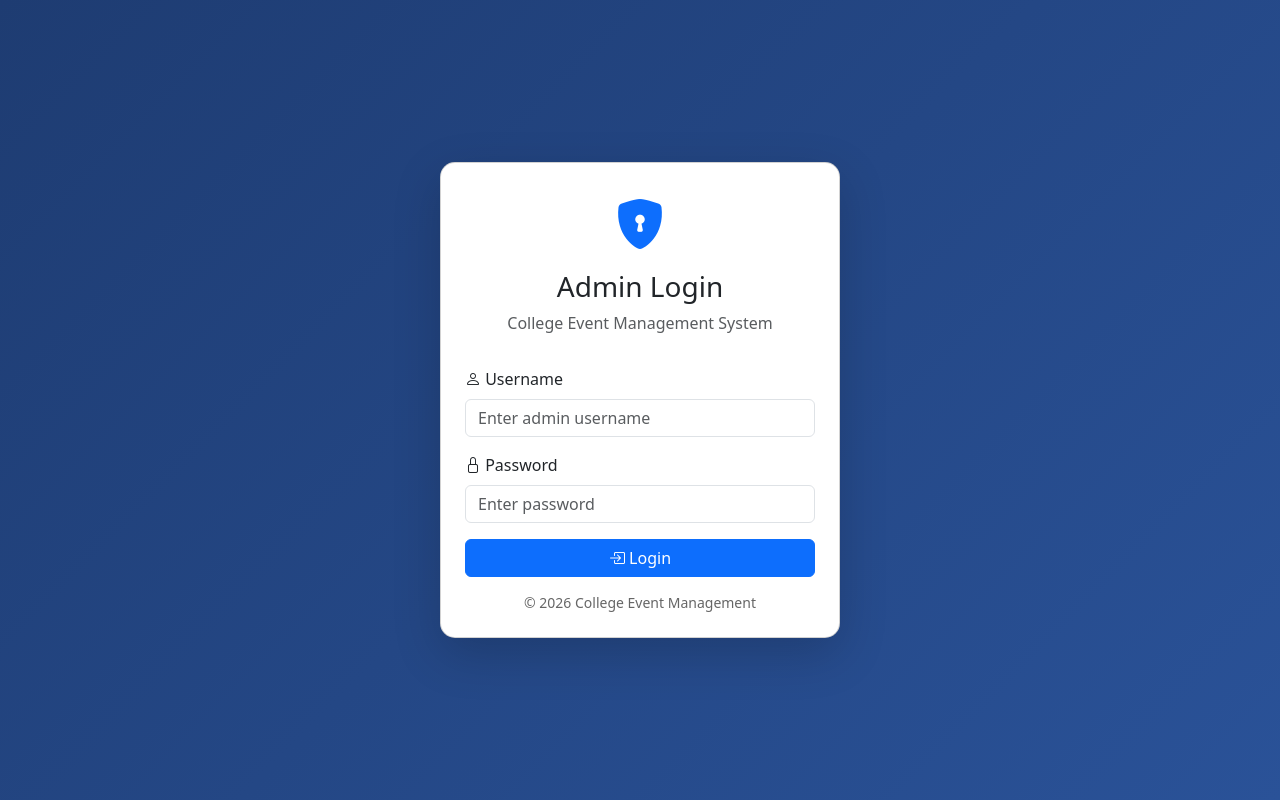
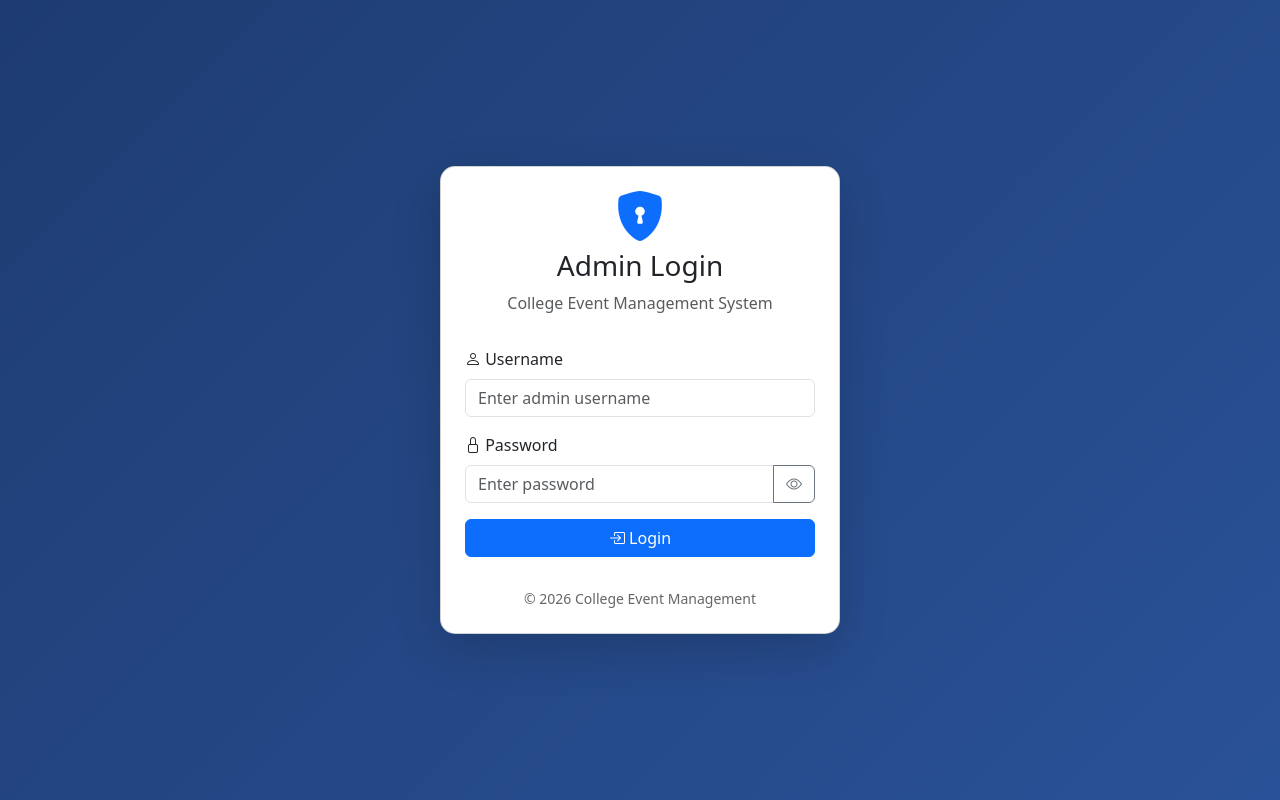
Before and after one commit to somesh129p/college-event-management, a Flask app: page /admin in a window 1280 px wide. Run offline with Flask 3, Linux system fonts and the light colour scheme.

Commit message:
added show/hide password feature

```diff
--- a/templates/admin_login.html
+++ b/templates/admin_login.html
@@ -1,3 +1,21 @@
+</script>
+<script>
+function togglePassword() {
+    var passwordField = document.getElementById("password");
+    var icon = document.getElementById("toggleIcon");
+
+    if (passwordField.type === "password") {
+        passwordField.type = "text";
+        icon.classList.remove("bi-eye");
+        icon.classList.add("bi-eye-slash");
+    } else {
+        passwordField.type = "password";
+        icon.classList.remove("bi-eye-slash");
+        icon.classList.add("bi-eye");
+    }
+}
+</script>
+
 <!DOCTYPE html>
 <html>
 <head>
@@ -59,7 +77,15 @@ body {
 <label class="form-label">
 <i class="bi bi-lock"></i> Password
 </label>
-<input type="password" name="password" class="form-control" placeholder="Enter password" required>
+
+<div class="input-group">
+<input type="password" id="password" name="password" class="form-control" placeholder="Enter password" required>
+
+<button class="btn btn-outline-secondary" type="button" onclick="togglePassword()">
+<i class="bi bi-eye" id="toggleIcon"></i>
+</button>
+</div>
+
 </div>
 
 <button type="submit" class="btn btn-primary w-100">
@@ -74,5 +100,7 @@ body {
 
 </div>
 
+</script>
+
 </body>
 </html>
```
